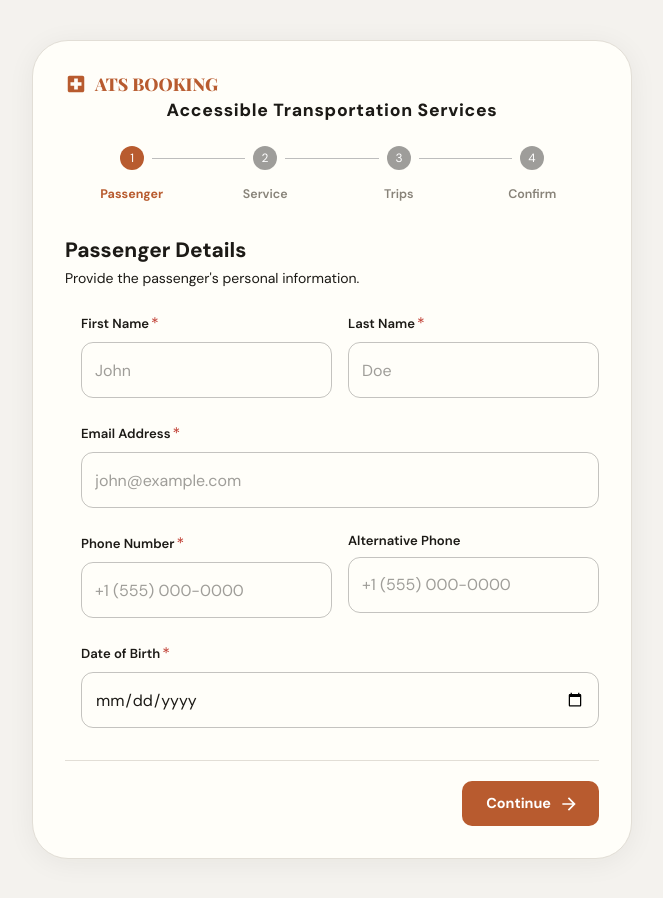
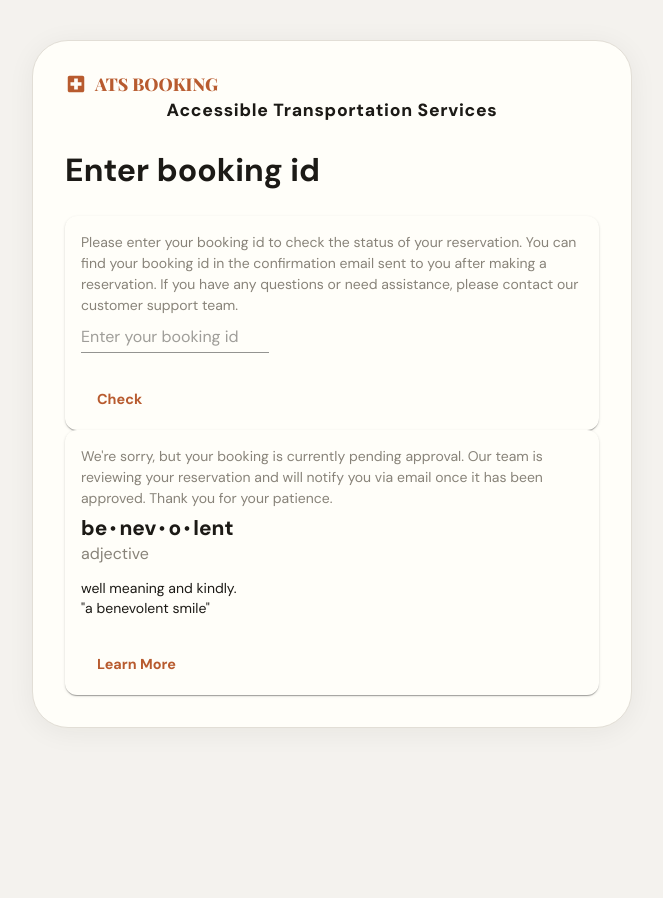
Before and after one commit to wallypaul/ats-booking-iframe-v2, a React (Vite) app: page /confirmation in a window 1280 px wide. Shown: the whole page, without its empty margins (308-971 px from the left). After the commit the page ends 800 px from the top, so only its background shows below. Built offline with nearby package versions, Linux system fonts and the light colour scheme.

Commit message:
Confirmation layout

```diff
--- /dev/null
+++ b/src/components/confirnation-components/InputBookingId.jsx
@@ -0,0 +1,36 @@
+import Box from '@mui/material/Box';
+import Card from '@mui/material/Card';
+import CardActions from '@mui/material/CardActions';
+import CardContent from '@mui/material/CardContent';
+import Button from '@mui/material/Button';
+import Input from '@mui/material/Input';
+import Typography from '@mui/material/Typography';
+
+const bull = (
+  <Box
+    component="span"
+    sx={{ display: 'inline-block', mx: '2px', transform: 'scale(0.8)' }}
+  >
+    •
+  </Box>
+);
+
+export default function InputBookingId() {
+  return (
+    <Card sx={{ minWidth: 275 }}>
+      <CardContent>
+        <Typography gutterBottom sx={{ color: 'text.secondary', fontSize: 14 }}>
+            Please enter your booking id to check the status of your reservation. You can find your booking id in the confirmation email sent to you after making a reservation. If you have any questions or need assistance, please contact our customer support team.
+        </Typography>
+        <Input
+        sx
+         placeholder="Enter your booking id"
+        />
+
+      </CardContent>
+      <CardActions>
+        <Button size="small">Check</Button>
+      </CardActions>
+    </Card>
+  );
+}
--- /dev/null
+++ b/src/components/confirnation-components/PaymentCard.jsx
@@ -0,0 +1,39 @@
+import Box from '@mui/material/Box';
+import Card from '@mui/material/Card';
+import CardActions from '@mui/material/CardActions';
+import CardContent from '@mui/material/CardContent';
+import Button from '@mui/material/Button';
+import Typography from '@mui/material/Typography';
+
+const bull = (
+  <Box
+    component="span"
+    sx={{ display: 'inline-block', mx: '2px', transform: 'scale(0.8)' }}
+  >
+    •
+  </Box>
+);
+
+export default function PaymentCard() {
+  return (
+    <Card sx={{ minWidth: 275 }}>
+      <CardContent>
+        <Typography gutterBottom sx={{ color: 'text.secondary', fontSize: 14 }}>
+          Please proceed to payment to complete your booking. You will receive a confirmation email with your itinerary and receipt once the payment is successful.
+        </Typography>
+        <Typography variant="h5" component="div">
+          be{bull}nev{bull}o{bull}lent
+        </Typography>
+        <Typography sx={{ color: 'text.secondary', mb: 1.5 }}>adjective</Typography>
+        <Typography variant="body2">
+          well meaning and kindly.
+          <br />
+          {'"a benevolent smile"'}
+        </Typography>
+      </CardContent>
+      <CardActions>
+        <Button size="small">Learn More</Button>
+      </CardActions>
+    </Card>
+  );
+}
--- /dev/null
+++ b/src/components/confirnation-components/PendingApprovalCard.jsx
@@ -0,0 +1,39 @@
+import Box from '@mui/material/Box';
+import Card from '@mui/material/Card';
+import CardActions from '@mui/material/CardActions';
+import CardContent from '@mui/material/CardContent';
+import Button from '@mui/material/Button';
+import Typography from '@mui/material/Typography';
+
+const bull = (
+  <Box
+    component="span"
+    sx={{ display: 'inline-block', mx: '2px', transform: 'scale(0.8)' }}
+  >
+    •
+  </Box>
+);
+
+export default function PendingApprovalCard() {
+  return (
+    <Card sx={{ minWidth: 275 }}>
+      <CardContent>
+        <Typography gutterBottom sx={{ color: 'text.secondary', fontSize: 14 }}>
+          We're sorry, but your booking is currently pending approval. Our team is reviewing your reservation and will notify you via email once it has been approved. Thank you for your patience.
+        </Typography>
+        <Typography variant="h5" component="div">
+          be{bull}nev{bull}o{bull}lent
+        </Typography>
+        <Typography sx={{ color: 'text.secondary', mb: 1.5 }}>adjective</Typography>
+        <Typography variant="body2">
+          well meaning and kindly.
+          <br />
+          {'"a benevolent smile"'}
+        </Typography>
+      </CardContent>
+      <CardActions>
+        <Button size="small">Learn More</Button>
+      </CardActions>
+    </Card>
+  );
+}
--- a/src/main.jsx
+++ b/src/main.jsx
@@ -4,6 +4,7 @@ import { BrowserRouter, Routes, Route } from 'react-router-dom';
 import { ThemeProvider, CssBaseline } from '@mui/material';
 import theme from './theme/theme';
 import App from './pages/App';
+import ConfirmationPage from './pages/Confirmation-page';
 
 const root = document.getElementById('root');
 
@@ -14,7 +15,7 @@ ReactDOM.createRoot(root).render(
       <BrowserRouter>
         <Routes>
           <Route path="/" element={<App />} />
-          <Route path="/confirmation" element={<App />} />
+          <Route path="/confirmation" element={<ConfirmationPage />} />
         </Routes>
       </BrowserRouter>
     </ThemeProvider>
--- a/src/pages/App.jsx
+++ b/src/pages/App.jsx
@@ -444,7 +444,7 @@ export default function App() {
 }
 
 /* ═══ layout shell ═══ */
-function Shell({ children }) {
+export function Shell({ children, showBrand = true }) {
   return (
     <Box
       sx={{
@@ -468,6 +468,8 @@ function Shell({ children }) {
             boxShadow: '0 4px 28px rgba(28,26,22,0.06)',
           }}
         >
+          {showBrand && (
+            <>
               {/* brand */}
               <Stack
                 direction="row"
@@ -493,6 +495,8 @@ function Shell({ children }) {
               >
                 Accessible Transportation Services
               </Typography>
+            </>
+          )}
 
           {children}
         </Paper>
--- /dev/null
+++ b/src/pages/Confirmation-page.jsx
@@ -0,0 +1,24 @@
+import { useState } from 'react';
+
+// Import components
+import PaymentCard from '../components/confirnation-components/PaymentCard';
+import PendingApprovalCard from '../components/confirnation-components/PendingApprovalCard';
+import InputBookingId from '../components/confirnation-components/InputBookingId';
+import { Shell } from './App';
+// import ConfirmationCard from '../components/confirnation-components/ConfirmationCard';
+
+export default function ConfirmationPage() {
+  const [bookingStatus, setBookingStatus] = useState('pending'); // 'pending', 'payment', 'confirmed'
+  const [bookingId, seBookingId] = useState(false);
+  return (
+    <Shell showBrand={true}>
+        <h1>Enter booking id</h1>
+        <InputBookingId />
+        {bookingId && <h2>Your booking id is: {bookingId}</h2>}
+
+      {bookingStatus === 'pending' && <PendingApprovalCard />}
+      {bookingStatus === 'payment' && <PaymentCard />}
+      {bookingStatus === 'confirmed' && <InputBookingId />}
+    </Shell>
+  );
+}
```
Lines whose indentation alone changed are shown as unchanged.
